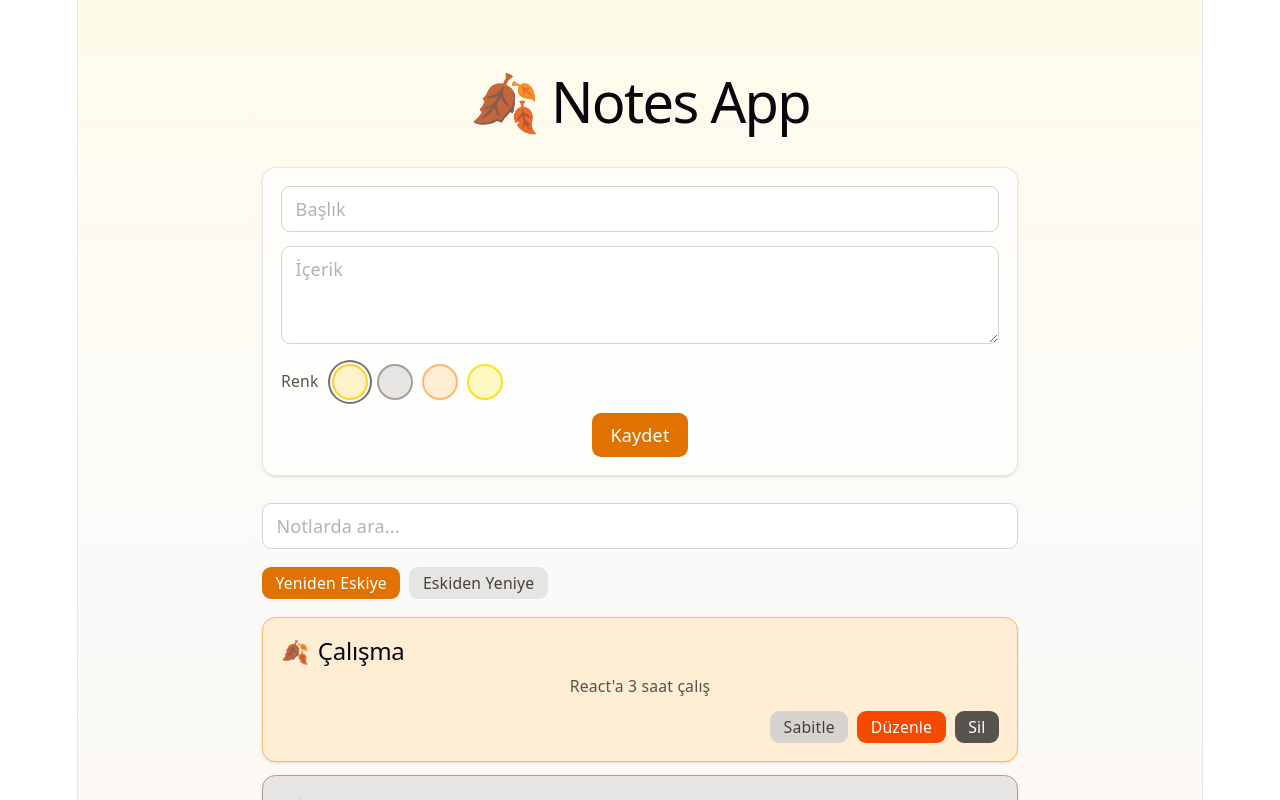
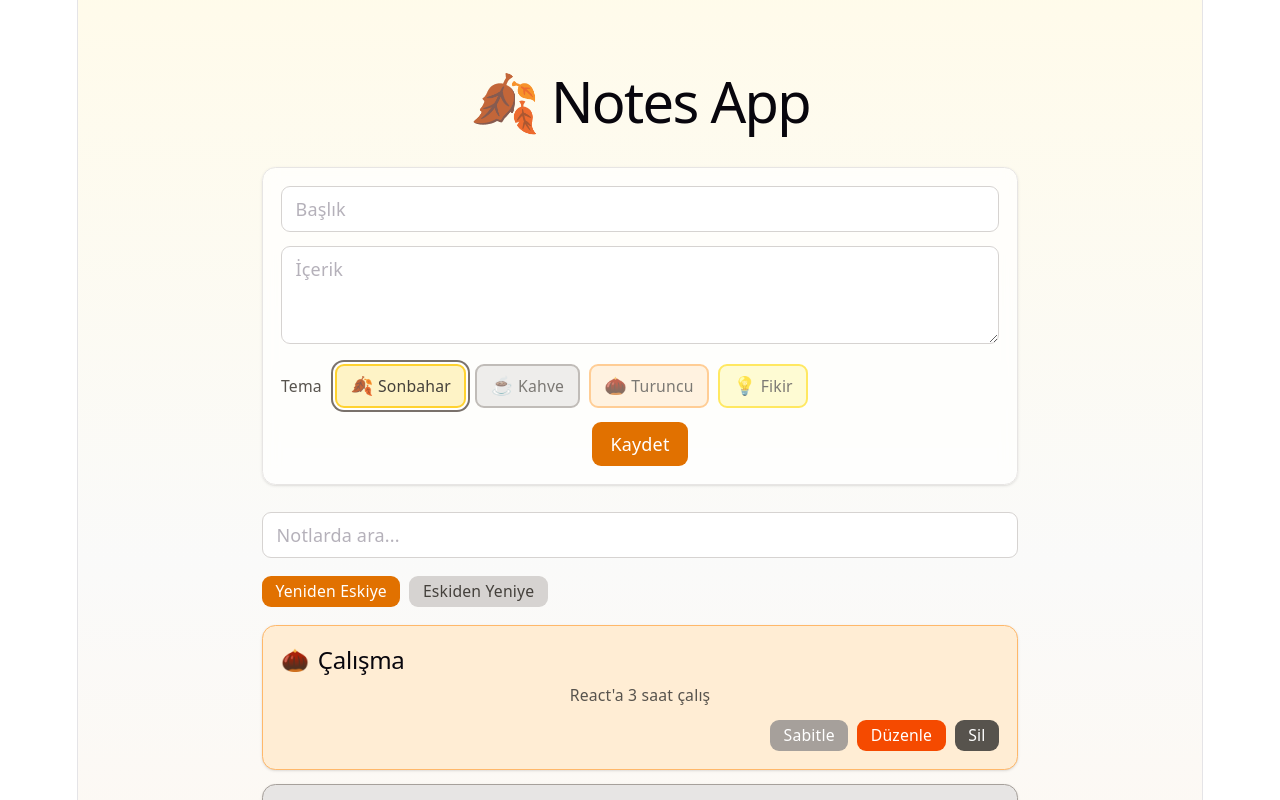
Before and after one commit to EniseAslan/Notes-App, a React (Vite) app in the folder notes-app/: page / in a window 1280 px wide. Shown: the top 800 px of the page. Built offline with nearby package versions, Linux system fonts and the light colour scheme.

Commit message:
refactor(notes): unify color and emoji into single theme field

```diff
--- a/notes-app/src/App.jsx
+++ b/notes-app/src/App.jsx
@@ -5,24 +5,27 @@ import SearchBar from "./components/SearchBar";
 import SortToggle from "./components/SortToggle";
 
 const defaultNotes = [
-  { id: 1, title: "Alışveriş Listesi", content: "Süt, ekmek, makarna", pinned: false, color: "amber" },
-  { id: 2, title: "Toplantı", content: "Salı günleri 11.00", pinned: false, color: "stone" },
-  { id: 3, title: "Çalışma", content: "React'a 3 saat çalış", pinned: false, color: "orange" },
+  { id: 1, title: "Alışveriş Listesi", content: "Süt, ekmek, makarna", pinned: false, theme: "amber" },
+  { id: 2, title: "Toplantı",          content: "Salı günleri 11.00", pinned: false, theme: "stone" },
+  { id: 3, title: "Çalışma",           content: "React'a 3 saat çalış", pinned: false, theme: "orange" },
 ];
-
 function App() {
   const [notes, setNotes] = useState(() => {
   try {
     const saved = localStorage.getItem("notes");
     if (!saved) return defaultNotes;
     const parsed = JSON.parse(saved);
-      return parsed.map((n) => ({ pinned: false, color: "amber", ...n }));
+    return parsed.map((n) => ({
+      pinned: false,
+      theme: n.theme || n.color || "amber",
+      ...n,
+    }));
   } catch {
     return defaultNotes;
   }
 });
 
-  const [form, setForm] = useState({ title: "", content: "", color: "amber" });
+  const [form, setForm] = useState({ title: "", content: "", theme: "amber" });
   const [editingId, setEditingId] = useState(null);
   const [search, setSearch] = useState("");
   const [sortBy, setSortBy] = useState("newest");
@@ -36,7 +39,7 @@ function App() {
     .sort((a, b) => {
       const aPin = Boolean(a.pinned);
       const bPin = Boolean(b.pinned);
-      if (aPin !== bPin) return bPin - aPin; // pinli önce
+      if (aPin !== bPin) return bPin - aPin;
       return sortBy === "newest" ? b.id - a.id : a.id - b.id;
     });
 
@@ -50,20 +53,20 @@ function App() {
       );
       setEditingId(null);
     }
-    setForm({ title: "", content: "", color: "amber" });
+    setForm({ title: "", content: "", theme: "amber" });
   };
 
   const deleteNote = (id) => {
     setNotes((prev) => prev.filter((n) => n.id !== id));
     if (editingId === id) {
       setEditingId(null);
-      setForm({ title: "", content: "", color: "amber" });
+      setForm({ title: "", content: "", theme: "amber" });
     }
   };
 
   const startEdit = (note) => {
     setEditingId(note.id);
-    setForm({ title: note.title, content: note.content, color: note.color });
+    setForm({ title: note.title, content: note.content, theme: note.color });
   };
 
   const togglePin = (id) => {
--- a/notes-app/src/components/NoteCard.jsx
+++ b/notes-app/src/components/NoteCard.jsx
@@ -1,14 +1,12 @@
-import { colorOptions } from "../constants";
+import { themes } from "../constants";
 
-const noteEmojis = ["🍂", "☕", "📌", "🌰"];
-
-export default function NoteCard({ note, index, onEdit, onDelete, onTogglePin }) {
-  const emoji = noteEmojis[index % noteEmojis.length];
+export default function NoteCard({ note, onEdit, onDelete, onTogglePin }) {
+  const theme = themes[note.theme] || themes.amber;
 
   return (
-    <div className={`p-4 rounded-xl border shadow-sm ${colorOptions[note.color]}`}>
+    <div className={`p-4 rounded-xl border shadow-sm ${theme.card}`}>
       <h2 className="font-semibold text-stone-800 flex items-center gap-2">
-        <span className="text-xl">{emoji}</span>
+        <span className="text-xl">{theme.emoji}</span>
         {note.title}
         {note.pinned && <span className="text-sm">📌</span>}
       </h2>
@@ -21,7 +19,7 @@ export default function NoteCard({ note, index, onEdit, onDelete, onTogglePin })
           className={`text-sm px-3 py-1 rounded-lg transition ${
             note.pinned
               ? "bg-amber-500 text-white hover:bg-amber-600"
-              : "bg-stone-300 text-stone-700 hover:bg-stone-400"
+              : "bg-stone-400 text-white hover:bg-stone-400"
           }`}
         >
           {note.pinned ? "Sabiti Kaldır" : "Sabitle"}
--- a/notes-app/src/components/NoteForm.jsx
+++ b/notes-app/src/components/NoteForm.jsx
@@ -1,6 +1,7 @@
 import { useState } from "react";
-import { colorOptions, colorLabels } from "../constants";
-export default function NoteForm({ form, onChange, onSave,isEditing }) {
+import { themes } from "../constants";
+
+export default function NoteForm({ form, onChange, onSave, isEditing }) {
   const [error, setError] = useState("");
 
   const handleChange = (e) => {
@@ -44,29 +45,31 @@ export default function NoteForm({ form, onChange, onSave,isEditing }) {
         className="w-full border border-stone-300 rounded-lg px-3 py-2 bg-white focus:outline-none focus:ring-2 focus:ring-amber-300"
       />
 
+      {/* Tema seçici — renk + emoji birlikte */}
       <div className="flex items-center gap-3">
-  <label className="text-sm text-stone-600 shrink-0">Renk</label>
-  <div className="flex gap-2">
-    {Object.keys(colorOptions).map((color) => (
+        <label className="text-sm text-stone-600 shrink-0">Tema</label>
+        <div className="flex gap-2 flex-wrap">
+          {Object.entries(themes).map(([key, theme]) => (
             <button
-        key={color}
+              key={key}
               type="button"
-        onClick={() => onChange({ ...form, color })}
-        className={`w-8 h-8 rounded-full border-2 transition ${
-          colorOptions[color]
-        } ${form.color === color ? "ring-2 ring-offset-2 ring-stone-500" : ""}`}
-        title={colorLabels[color]}
-      />
+              onClick={() => onChange({ ...form, theme: key })}
+              className={`flex items-center gap-1 px-3 py-1.5 rounded-lg border-2 text-sm transition ${theme.card} ${
+                form.theme === key
+                  ? "ring-2 ring-offset-2 ring-stone-500"
+                  : "opacity-70 hover:opacity-100"
+              }`}
+            >
+              <span className="text-base">{theme.emoji}</span>
+              <span className="text-stone-700">{theme.label}</span>
+            </button>
           ))}
         </div>
       </div>
 
-
-
-
       {error && (
-         <p className="text-sm text-amber-700 bg-amber-50 border border-amber-200 rounded-lg px-3 py-2 flex items-center gap-2">
-     {error}
+        <p className="text-sm text-red-600 flex items-center gap-1">
+          ⚠️ {error}
         </p>
       )}
       <button
--- a/notes-app/src/components/NoteList.jsx
+++ b/notes-app/src/components/NoteList.jsx
@@ -7,11 +7,10 @@ function NoteList({ notes, onDelete, onEdit, onTogglePin }) {
 
   return (
     <div className="space-y-3">
-      {notes.map((note, index) => (
+      {notes.map((note) => (
         <NoteCard
           key={note.id}
           note={note}
-          index={index}
           onDelete={onDelete}
           onEdit={onEdit}
           onTogglePin={onTogglePin}
--- a/notes-app/src/components/SortToggle.jsx
+++ b/notes-app/src/components/SortToggle.jsx
@@ -7,7 +7,7 @@ export default function SortToggle({ sortBy, onSortChange }) {
         className={`text-sm px-3 py-1 rounded-lg transition ${
           sortBy === "newest"
             ? "bg-amber-600 text-white"
-            : "bg-stone-200 text-stone-700 hover:bg-stone-300"
+            : "bg-stone-300 text-stone-700 hover:bg-stone-400"
         }`}
       >
         Yeniden Eskiye
@@ -18,7 +18,7 @@ export default function SortToggle({ sortBy, onSortChange }) {
         className={`text-sm px-3 py-1 rounded-lg transition ${
           sortBy === "oldest"
             ? "bg-amber-600 text-white"
-            : "bg-stone-200 text-stone-700 hover:bg-stone-300"
+            : "bg-stone-300 text-stone-700 hover:bg-stone-400"
         }`}
       >
         Eskiden Yeniye
--- a/notes-app/src/constants.js
+++ b/notes-app/src/constants.js
@@ -1,14 +1,23 @@
 
-export const colorOptions = {
-  amber:  "bg-amber-100 border-amber-300",
-  stone:  "bg-stone-200 border-stone-400",
-  orange: "bg-orange-100 border-orange-300",
-  yellow: "bg-yellow-100 border-yellow-300",
+export const themes = {
+  amber: {
+    card: "bg-amber-100 border-amber-300",
+    emoji: "🍂",
+    label: "Sonbahar",
+  },
+  stone: {
+    card: "bg-stone-200 border-stone-400",
+    emoji: "☕",
+    label: "Kahve",
+  },
+  orange: {
+    card: "bg-orange-100 border-orange-300",
+    emoji: "🌰",
+    label: "Turuncu",
+  },
+  yellow: {
+    card: "bg-yellow-100 border-yellow-300",
+    emoji: "💡",
+    label: "Fikir",
+  },
 };
-
-export const colorLabels = {
-  amber:  "Amber",
-  stone:  "Taş",
-  orange: "Turuncu",
-  yellow: "Sarı",
-};
```
Lines whose indentation alone changed are shown as unchanged.
